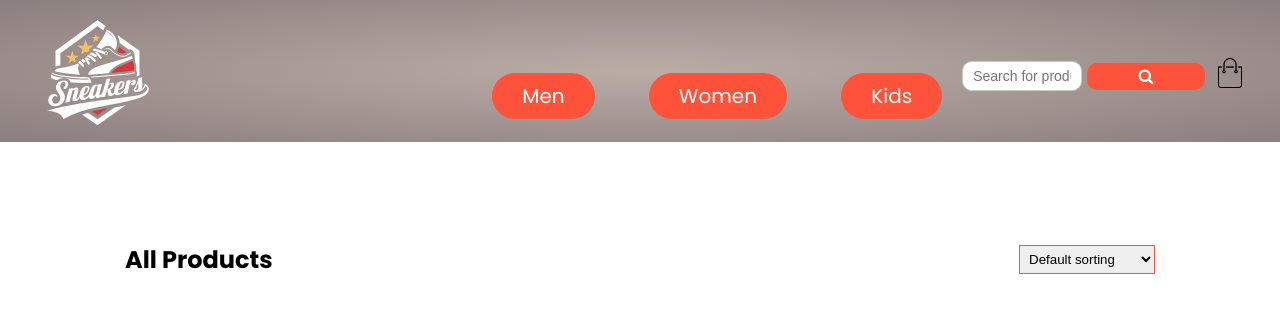
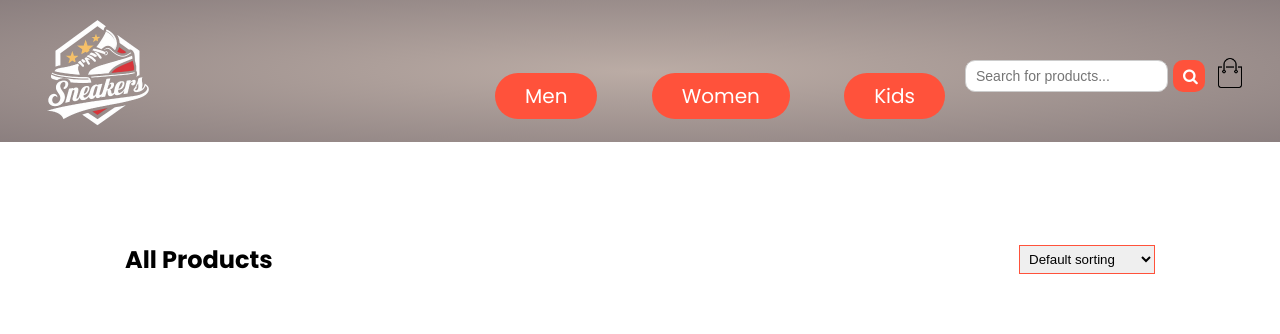
Before and after one commit to leminhhaii/ProjectSE, a Django app: page /search/ in a window 1280 px wide. Shown: the top 334 px of the page. Run offline with Django 5.2, Linux system fonts and the light colour scheme; data comes from the database, SQL or seed files in the repository.

Commit message:
Update products.html

```diff
--- a/backend/web/templates/products.html
+++ b/backend/web/templates/products.html
@@ -10,6 +10,19 @@
     <link href="https://fonts.googleapis.com/css2?family=Poppins:wght@200;300;400;500;600;700&display=swap" rel="stylesheet">
     <link rel="stylesheet" href="https://stackpath.bootstrapcdn.com/font-awesome/4.7.0/css/font-awesome.min.css">
 </head>
+<style>
+    .search-bar .btn {
+        padding: 4px 10px;
+        font-size: 14px;
+        height: 32px;
+        width: 32px;
+        min-width: unset;
+    }
+    .search-bar input[type="text"] {
+        height: 32px;
+        font-size: 14px;
+    }
+</style>
 <body>
     <div class="header">
         <div class="container">
```
